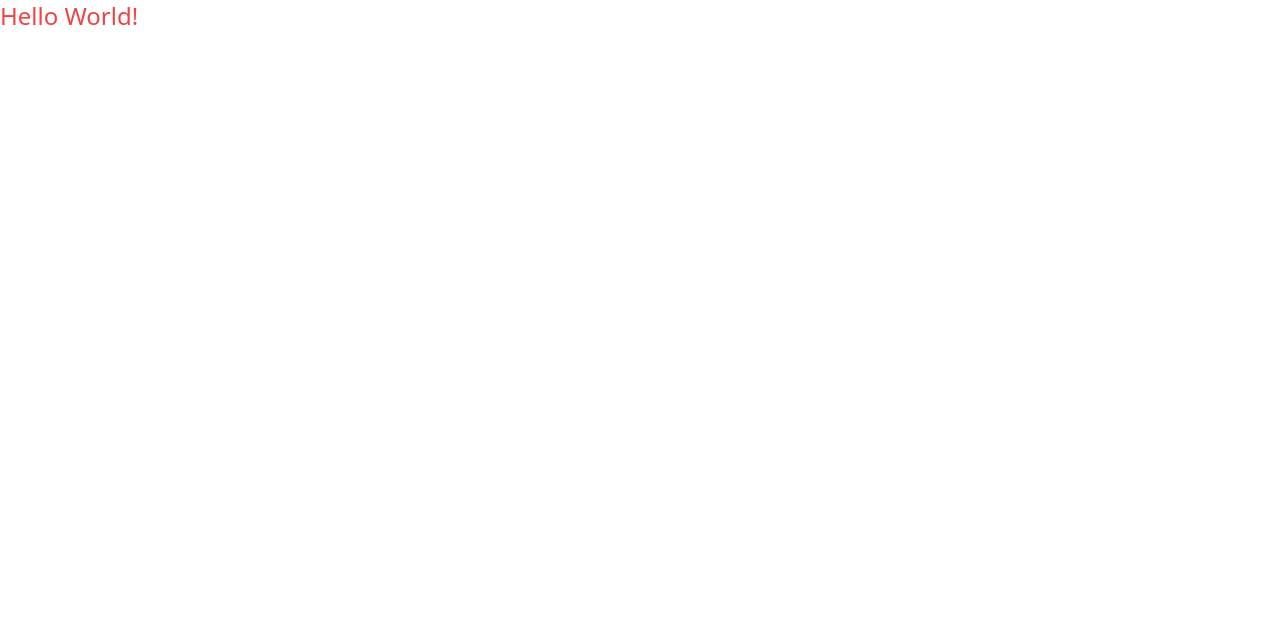
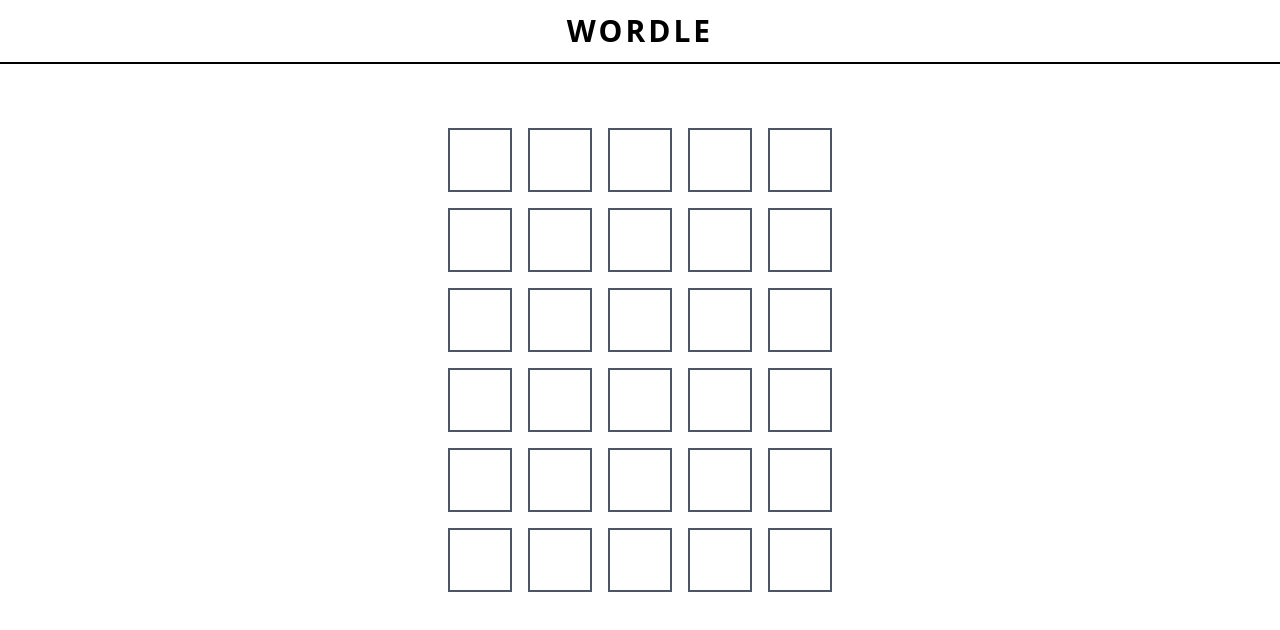
Before and after one commit to giopantsulaia/wordle, a Nuxt app: page /play in a window 1280 px wide. Shown: the top 630 px of the page. Built offline with nearby package versions, Linux system fonts and the light colour scheme.

Commit message:
feat: add boxes for words

```diff
--- a/pages/play.vue
+++ b/pages/play.vue
@@ -1,6 +1,13 @@
 <template>
-    <div class="text-red-500 text-2xl">
-        Hello World!
-    </div>
+    <section>
+        <nav class="relative top-0 left-0 w-screen border-b-2 border-black h-16 flex justify-center items-center">
+            <p class="font-black text-3xl uppercase tracking-widest"> Wordle</p>
+        </nav>
+        <main class="mt-16">
+            <div class="flex flex-wrap w-[400px]  m-auto gap-4 justify-center">
+                <div class="w-16 h-16 border-2 border-gray-600" v-for="box in 30"></div>
+            </div>
+        </main>
+    </section>
 </template>
 <script></script>
```
